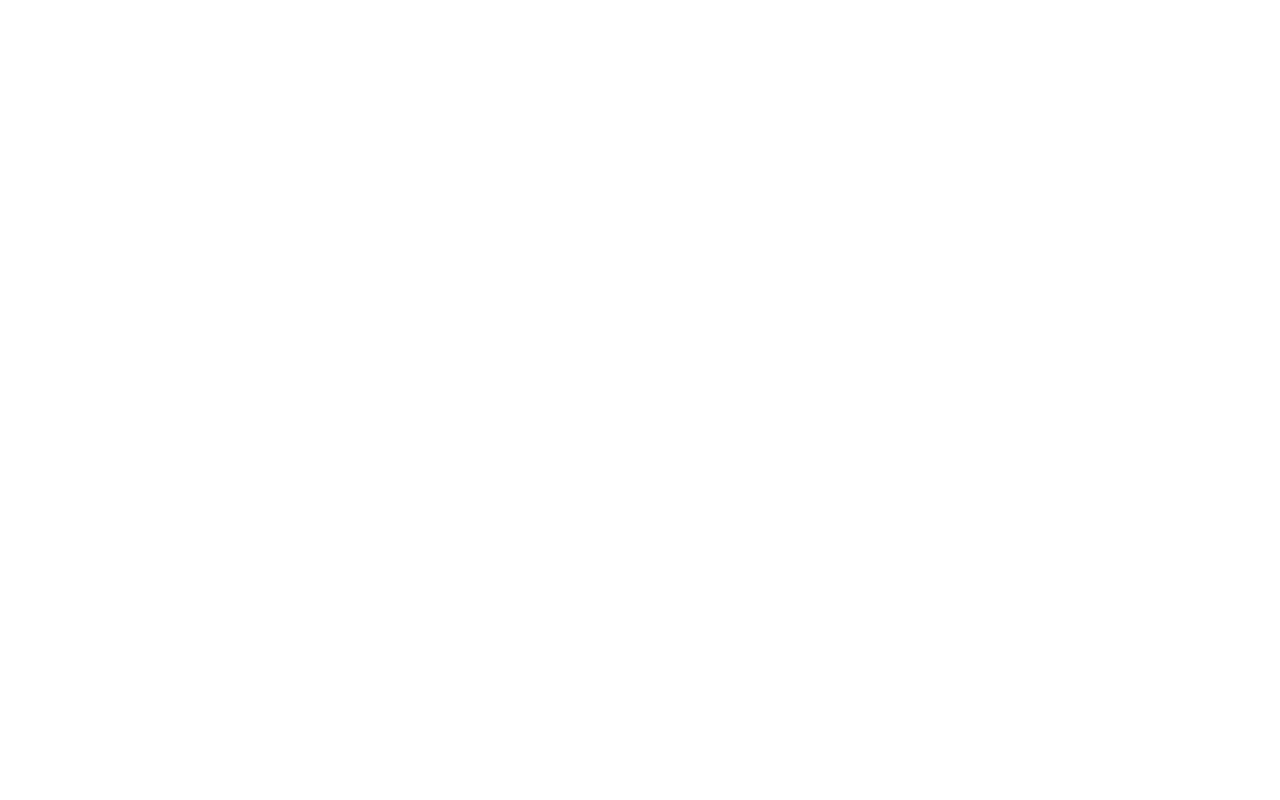
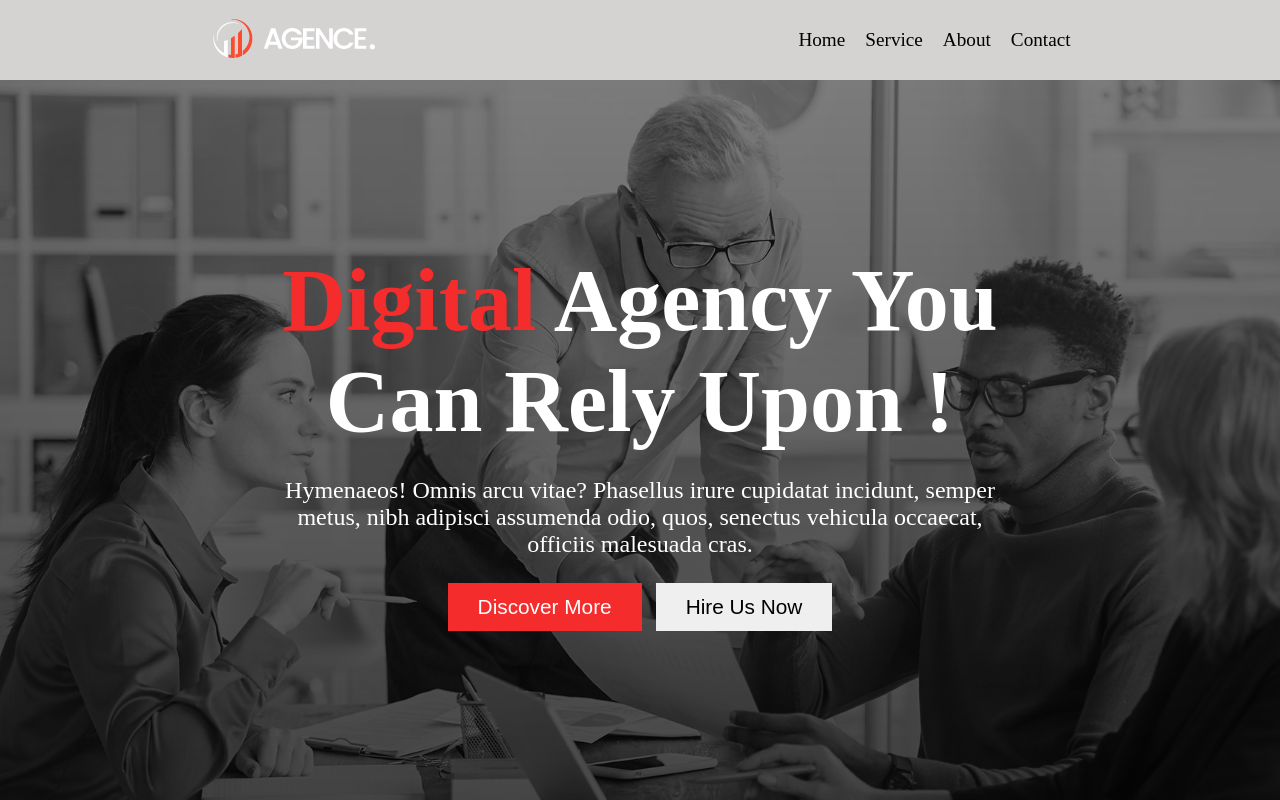
Before and after one commit to SajeedAninda/Conceptual-Website-2, a plain HTML site: page index.html in a window 1280 px wide. Drawn offline with Linux system fonts and the light colour scheme.

Commit message:
Commit After completing Header Section

```diff
--- a/index.html
+++ b/index.html
@@ -9,7 +9,34 @@
 </head>
 
 <body>
+    <header>
+        <nav>
+            <div class="nav-logo">
+                <img src="asset/logo/logo.png" alt="">
+            </div>
+            <div class="nav-main">
+                <ul>
+                    <li>Home</li>
+                    <li>Service</li>
+                    <li>About</li>
+                    <li>Contact</li>
+                </ul>
+            </div>
+        </nav>
 
+        <!-- BANNER SECTION  -->
+        <div class="banner-section">
+            <div class="banner-contents">
+                <h1><span class="primary-color">Digital</span> Agency You <br>
+                    Can Rely Upon !</h1>
+                <p>Hymenaeos! Omnis arcu vitae? Phasellus irure cupidatat incidunt, semper <br> metus, nibh adipisci
+                    assumenda odio, quos, senectus vehicula occaecat, <br> officiis malesuada cras.
+                </p>
+                <button class="btn redbtn" style="color: white;">Discover More</button>
+                <button class="btn">Hire Us Now</button>
+            </div>
+        </div>
+    </header>
 </body>
 
 </html>
--- a/styles/style.css
+++ b/styles/style.css
@@ -0,0 +1,69 @@
+/* UNIVERSAL PROPERTIES  */
+*{
+    margin: 0;
+    padding: 0;
+    box-sizing: border-box;
+}
+/* HEADER PROPERTIES  */
+/* NAVBAR  */
+nav{
+    height: 10vh;
+    background-color: #ACA6A680;
+    display: flex;
+    justify-content: space-around;
+    align-items: center;
+}
+.nav-logo img{
+    cursor: pointer;
+}
+.nav-main ul{
+    display: flex;
+    list-style: none;
+    gap: 20px;
+}
+.nav-main ul li{
+    font-size: 1.2rem;
+    cursor: pointer;
+}
+.nav-main ul li:hover{
+    color: #F52C2C;
+}
+/* BANNER SECTION  */
+.banner-section{
+    height: 90vh;
+    background:url("../asset/image/background.jpg"),linear-gradient(rgba(0, 0, 0, 0.5), rgba(0, 0, 0, 0.7));
+    background-blend-mode: overlay;
+    background-size: cover;
+    background-repeat: no-repeat;
+    display: flex;
+    justify-content: center;
+    align-items: center;
+    text-align: center;
+}
+.banner-contents{
+    width: 70%;
+}
+.banner-contents h1{
+    font-size: 5.5rem;
+    color: white;
+}
+.primary-color{
+    color: #F52C2C;
+}
+.banner-contents p{
+    color: white;
+    font-size: 1.5rem;
+    padding: 25px;
+}
+.banner-contents .btn{
+    padding: 12px 30px;
+    color: black;
+    font-size: 1.3rem;
+    border: none;
+    cursor: pointer;
+}
+.redbtn{
+    background-color: #F52C2C;
+    color: white;
+    margin-right: 10px;
+}
```
